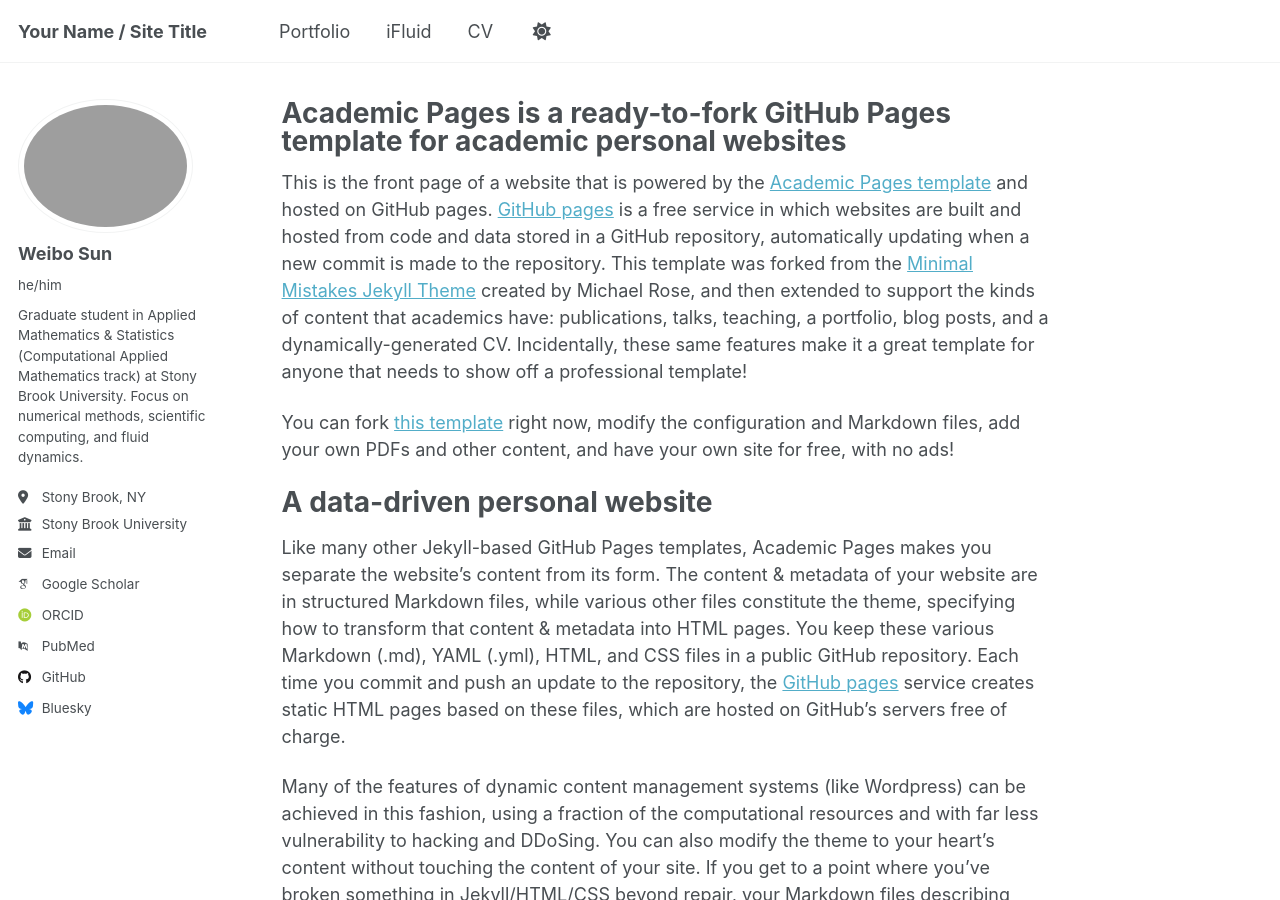
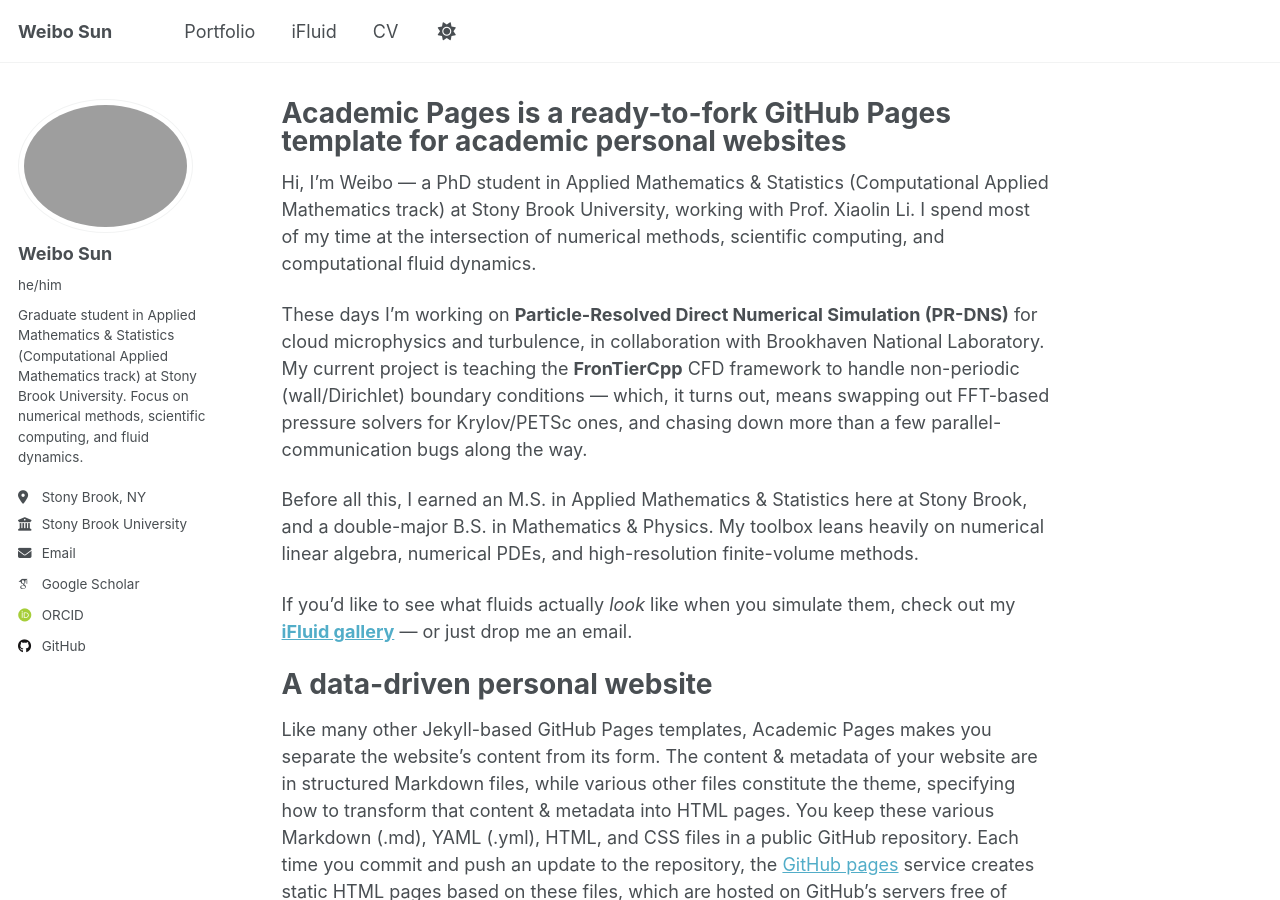
Before and after one commit to Webberrr7/Webberrr7.github.io, a Jekyll site: the page built from _pages/about.md, in a window 1280 px wide and 900 px high. Built offline with Jekyll 4.4.1, drawn with Linux system fonts in a browser that asks for light colours; some web fonts are replaced; a script that is not in the unit is left out.

Commit message:
Personalize site config and homepage bio
Co-Authored-By: Claude Opus 4.8 <noreply@anthropic.com>

```diff
--- a/_config.yml
+++ b/_config.yml
@@ -9,7 +9,7 @@
 # Basic Site Settings
 locale                   : "en-US"
 site_theme               : "default" # Currently available options are "default", "air"
-title                    : "Your Name / Site Title"
+title                    : "Weibo Sun"
 title_separator          : "-"
 name                     : &name "Weibo Sun"
 description              : &description "M.S. in Applied Mathematics & Statistics (Computational Applied Mathematics) at Stony Brook; interests in CFD, IFD, numerical PDEs, and quant."
@@ -39,7 +39,6 @@ author:
   impactstory      : # URL
   orcid            : "http://orcid.org/yourorcidurl"
   semantic         : # URL
-  pubmed           : "https://www.ncbi.nlm.nih.gov/pubmed/?term=john+snow"
   researchgate     : # URL
   scopus           : # URL
 
@@ -47,13 +46,12 @@ author:
   bitbucket        : # Username - Update with your username on the site
   codepen          : # Username
   dribbble         : # Username
-  github           : "academicpages"
+  github           : "Webberrr7"
   kaggle           : # Username
   stackoverflow    : # User number or user number and name (i.e., use "1" or "1/jeff-atwood")
 
   # Social media
   artstation       : # Username
-  bluesky          : "bsky.app" # Replace this with you Bluesky username
   facebook         : # Username
   flickr           : # Username
   foursquare       : # Username
--- a/_pages/about.md
+++ b/_pages/about.md
@@ -7,9 +7,13 @@ redirect_from:
   - /about.html
 ---
 
-This is the front page of a website that is powered by the [Academic Pages template](https://github.com/academicpages/academicpages.github.io) and hosted on GitHub pages. [GitHub pages](https://pages.github.com) is a free service in which websites are built and hosted from code and data stored in a GitHub repository, automatically updating when a new commit is made to the repository. This template was forked from the [Minimal Mistakes Jekyll Theme](https://mmistakes.github.io/minimal-mistakes/) created by Michael Rose, and then extended to support the kinds of content that academics have: publications, talks, teaching, a portfolio, blog posts, and a dynamically-generated CV. Incidentally, these same features make it a great template for anyone that needs to show off a professional template!
+Hi, I'm Weibo — a PhD student in Applied Mathematics & Statistics (Computational Applied Mathematics track) at Stony Brook University, working with Prof. Xiaolin Li. I spend most of my time at the intersection of numerical methods, scientific computing, and computational fluid dynamics.
 
- You can fork [this template](https://github.com/academicpages/academicpages.github.io) right now, modify the configuration and Markdown files, add your own PDFs and other content, and have your own site for free, with no ads!
+These days I'm working on **Particle-Resolved Direct Numerical Simulation (PR-DNS)** for cloud microphysics and turbulence, in collaboration with Brookhaven National Laboratory. My current project is teaching the **FronTierCpp** CFD framework to handle non-periodic (wall/Dirichlet) boundary conditions — which, it turns out, means swapping out FFT-based pressure solvers for Krylov/PETSc ones, and chasing down more than a few parallel-communication bugs along the way.
+
+Before all this, I earned an M.S. in Applied Mathematics & Statistics here at Stony Brook, and a double-major B.S. in Mathematics & Physics. My toolbox leans heavily on numerical linear algebra, numerical PDEs, and high-resolution finite-volume methods.
+
+If you'd like to see what fluids actually *look* like when you simulate them, check out my **[iFluid gallery](/ifluid/)** — or just drop me an email.
 
 A data-driven personal website
 ======
```
